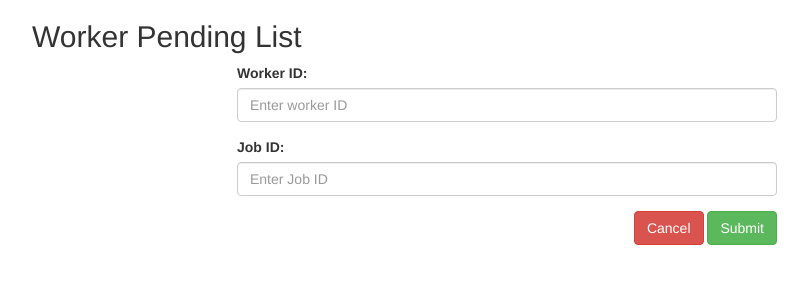
After one commit to ApparelManpowerManagementSystem/ApparelManpowerManagementSystem.github.io, a PHP site: page /worker_pending.php in a window 1280 px wide. The commit adds this page. Shown: the top 300 px of the page, without its empty margins (38-846 px from the left). Run offline with PHP 8.4, Linux system fonts and the light colour scheme.

Commit message:
worker+pending

```diff
--- a/worker.php
+++ b/worker.php
@@ -31,9 +31,8 @@ mysqli_close($connection); // Closing Connection with Server
   <meta charset="utf-8">
   <meta name="viewport" content="width=device-width, initial-scale=1">
   <link rel="stylesheet" href="https://maxcdn.bootstrapcdn.com/bootstrap/3.3.7/css/bootstrap.min.css">
-  <script src="https://ajax.googleapis.com/ajax/libs/jquery/3.3.1/jquery.min.js"></script>
-  <script src="https://maxcdn.bootstrapcdn.com/bootstrap/3.3.7/js/bootstrap.min.js"></script>
-
+   <script src="https://ajax.googleapis.com/ajax/libs/jquery/3.3.1/jquery.min.js"></script>
+   <script src="https://maxcdn.bootstrapcdn.com/bootstrap/3.3.7/js/bootstrap.min.js"></script>
     </head>
 
 
--- /dev/null
+++ b/worker_pending.php
@@ -0,0 +1,75 @@
+<?php
+$connection = mysqli_connect("localhost","root","","manpower"); // Establishing Connection with Server
+
+if(isset($_POST['save'])){ // Fetching variables of the form which travels in URL
+    $workerID=$_POST['workerID'];
+    $jobID= $_POST['jobId'];
+
+
+
+$query = "INSERT INTO worker(workerID,jobID) VALUES ('$workerID','$jobID')";
+if(mysqli_query($connection,$query))
+{
+ echo "Data Inserted successfully...!!";
+}
+else{
+ echo "<p>Insertion Failed <br/> Some Fields are Blank....!!</p>";
+}
+}
+mysqli_close($connection); // Closing Connection with Server
+?>
+
+<!DOCTYPE html>
+<html>
+ <head>
+
+<title> Worker Pending List</title>
+  <meta charset="utf-8">
+  <meta name="viewport" content="width=device-width, initial-scale=1">
+  <link rel="stylesheet" href="https://maxcdn.bootstrapcdn.com/bootstrap/3.3.7/css/bootstrap.min.css">
+   <script src="https://ajax.googleapis.com/ajax/libs/jquery/3.3.1/jquery.min.js"></script>
+   <script src="https://maxcdn.bootstrapcdn.com/bootstrap/3.3.7/js/bootstrap.min.js"></script>
+    </head>
+
+
+    <body>
+
+<div class="container">
+     <h2>Worker Pending List</h2>
+<form method="POST" action="worker.php">
+
+    <div class="col-xs-6 col-lg-offset-2">
+   <div class="form-group">
+
+       <label for="workerID">Worker ID:</label>
+            <input type="String" class="form-control" id="workerID" placeholder="Enter worker ID" name="workerID">
+    </div>
+
+    <div class="form-group">
+
+       <label for="jobID">Job ID:</label>
+            <input type="String" class="form-control" id="jobID" placeholder="Enter Job ID" name="jobID">
+    </div>
+
+
+
+
+
+
+       <div class="form-row text-right">
+
+        <div class="col-12">
+         <button type="button" class="btn btn-danger">Cancel</button>
+        <button type="submit" name="save" id="save" class="btn btn-success">Submit</button>
+       </div>
+    </div>
+ </div>
+
+
+
+</form>
+
+        </div>
+
+    </body>
+</html>
```
